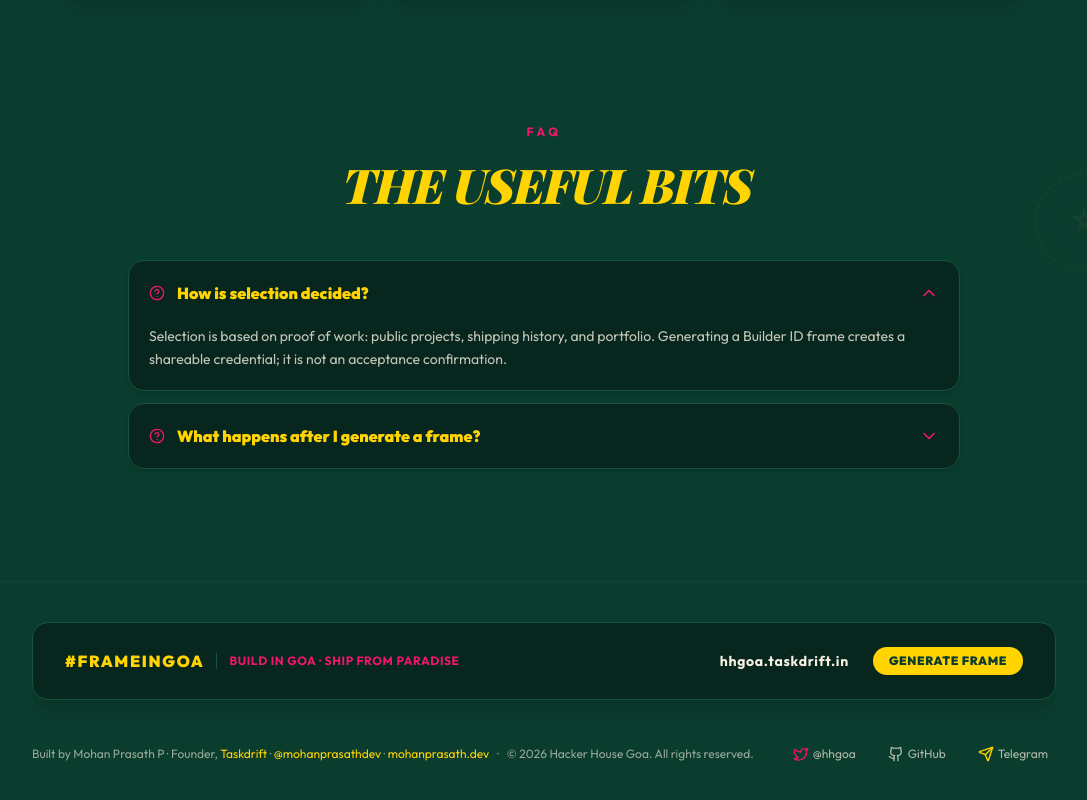
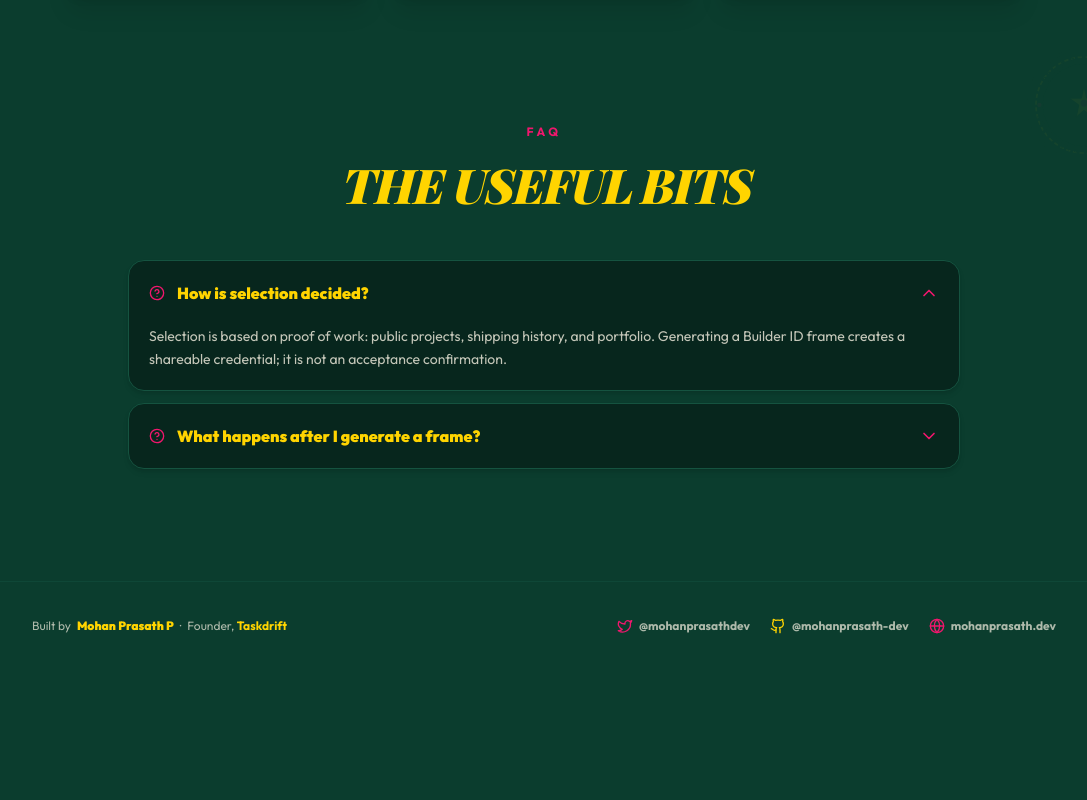
Before and after one commit to mohanprasath-dev/hh-goa-2026-frame, a Next.js app: page / in a window 1280 px wide. Shown: the part 1856-2656 px from the top of the page, without its empty margins (96-1183 px from the left). After the commit the page ends 2526 px from the top, so only its background shows below. Built offline with nearby package versions, Linux system fonts and the light colour scheme; a web font is replaced by a local one.

Commit message:
Update footer

```diff
--- a/app/generate/page.tsx
+++ b/app/generate/page.tsx
@@ -497,20 +497,16 @@ export default function GeneratorPage() {
       </div>
 
       {/* Footer Bar */}
-      <footer className="mt-16 text-center text-xs font-bold text-[#F5F0E1]/50 relative z-10">
-        <p>
-          Hacker House Goa 2026 ·{" "}
-          <a
-            href="https://hhgoa.taskdrift.in"
-            target="_blank"
-            rel="noreferrer"
-            className="text-[#FFD400] hover:text-[#F0176D] hover:underline transition-colors"
-          >
-            hhgoa.taskdrift.in
-          </a>{" "}
-          · #FrameInGoa
-        </p>
-        <p className="mt-3 text-[11px]">Built by Mohan Prasath P · Founder, <a href="https://taskdrift.in" target="_blank" rel="noreferrer" className="text-[#FFD400] hover:underline">Taskdrift</a> · <a href="https://x.com/mohanprasathdev" target="_blank" rel="noreferrer" className="text-[#FFD400] hover:underline">@mohanprasathdev</a> · <a href="https://mohanprasath.dev" target="_blank" rel="noreferrer" className="text-[#FFD400] hover:underline">mohanprasath.dev</a></p>
+      <footer className="mt-16 text-center text-xs font-bold text-[#F5F0E1]/70 relative z-10 py-6 border-t border-[#155340]/40">
+        <div className="flex flex-wrap items-center justify-center gap-3 sm:gap-4 px-4">
+          <span>Built by <strong className="text-[#FFD400]">Mohan Prasath P</strong> · Founder, <a href="https://taskdrift.in" target="_blank" rel="noreferrer" className="text-[#FFD400] hover:underline">Taskdrift</a></span>
+          <span>·</span>
+          <a href="https://x.com/mohanprasathdev" target="_blank" rel="noreferrer" className="text-[#FFD400] hover:text-[#F0176D] hover:underline transition-colors">@mohanprasathdev</a>
+          <span>·</span>
+          <a href="https://github.com/mohanprasath-dev" target="_blank" rel="noreferrer" className="text-[#FFD400] hover:text-[#F0176D] hover:underline transition-colors">@mohanprasath-dev</a>
+          <span>·</span>
+          <a href="https://mohanprasath.dev" target="_blank" rel="noreferrer" className="text-[#FFD400] hover:text-[#F0176D] hover:underline transition-colors">mohanprasath.dev</a>
+        </div>
       </footer>
     </main>
   );
--- a/app/verify/page.tsx
+++ b/app/verify/page.tsx
@@ -120,18 +120,16 @@ export default function VerifyIndexPage() {
         <VerifyContent />
       </Suspense>
 
-      <footer className="pt-8 pb-4 text-center text-xs font-bold text-[#F5F0E1]/50 relative z-10">
-        <p>
-          Hacker House Goa 2026 ·{" "}
-          <Link
-            href="/"
-            className="text-[#FFD400] hover:text-[#F0176D] hover:underline transition-colors"
-          >
-            hhgoa.taskdrift.in
-          </Link>{" "}
-          · Verified Official Portal
-        </p>
-        <p className="mt-3 text-[11px]">Built by Mohan Prasath P · Founder, <a href="https://taskdrift.in" className="text-[#FFD400] hover:underline">Taskdrift</a> · <a href="https://x.com/mohanprasathdev" className="text-[#FFD400] hover:underline">@mohanprasathdev</a> · <a href="https://mohanprasath.dev" className="text-[#FFD400] hover:underline">mohanprasath.dev</a></p>
+      <footer className="mt-16 text-center text-xs font-bold text-[#F5F0E1]/70 relative z-10 py-6 border-t border-[#155340]/40">
+        <div className="flex flex-wrap items-center justify-center gap-3 sm:gap-4 px-4">
+          <span>Built by <strong className="text-[#FFD400]">Mohan Prasath P</strong> · Founder, <a href="https://taskdrift.in" target="_blank" rel="noreferrer" className="text-[#FFD400] hover:underline">Taskdrift</a></span>
+          <span>·</span>
+          <a href="https://x.com/mohanprasathdev" target="_blank" rel="noreferrer" className="text-[#FFD400] hover:text-[#F0176D] hover:underline transition-colors">@mohanprasathdev</a>
+          <span>·</span>
+          <a href="https://github.com/mohanprasath-dev" target="_blank" rel="noreferrer" className="text-[#FFD400] hover:text-[#F0176D] hover:underline transition-colors">@mohanprasath-dev</a>
+          <span>·</span>
+          <a href="https://mohanprasath.dev" target="_blank" rel="noreferrer" className="text-[#FFD400] hover:text-[#F0176D] hover:underline transition-colors">mohanprasath.dev</a>
+        </div>
       </footer>
     </main>
   );
--- a/components/landing/landing-footer.tsx
+++ b/components/landing/landing-footer.tsx
@@ -1,87 +1,55 @@
 import React from "react";
-import Link from "next/link";
-import { Twitter, Github, Disc as Discord, Send, Mail } from "lucide-react";
+import { Twitter, Github, Globe } from "lucide-react";
 
 /**
- * Themed landing page footer — matching brand system tokens.
- * Features hashtag, social intent links, studio credits, and navigation.
+ * Clean studio footer — focused on creator identity & social profiles.
  */
 export function LandingFooter() {
   return (
-    <footer className="px-5 sm:px-8 py-10 mt-12 border-t border-[#155340]/50 relative z-10">
-      <div className="max-w-5xl mx-auto flex flex-col gap-8">
-        {/* Main Footer Banner */}
-        <div className="bg-[#07261D] rounded-2xl border border-[#155340] px-6 sm:px-8 py-6 flex flex-col sm:flex-row items-center justify-between gap-4 shadow-xl">
-          <div className="flex items-center gap-3">
-            <span className="text-hh-yellow text-sm sm:text-base font-extrabold tracking-widest uppercase">
-              #FrameInGoa
-            </span>
-            <span className="w-px h-4 bg-[#155340]" aria-hidden="true" />
-            <span className="text-hh-pink text-xs font-bold tracking-wider uppercase">
-              Build in Goa · Ship from Paradise
-            </span>
+    <footer className="px-5 sm:px-8 py-8 mt-12 border-t border-[#155340]/50 relative z-10">
+      <div className="max-w-5xl mx-auto flex flex-col sm:flex-row items-center justify-between gap-4 text-xs text-hh-cream/70">
+        {/* Creator Info */}
+        <div className="flex flex-wrap items-center justify-center sm:justify-start gap-1.5 font-medium">
+          <span>Built by</span>
+          <span className="font-extrabold text-[#FFD400]">Mohan Prasath P</span>
+          <span>·</span>
+          <span>Founder, <a href="https://taskdrift.in" target="_blank" rel="noreferrer" className="text-[#FFD400] font-bold hover:underline">Taskdrift</a></span>
         </div>
 
-          <div className="flex items-center gap-6">
+        {/* Creator Social Links */}
+        <div className="flex flex-wrap items-center justify-center gap-5">
           <a
-              href="https://hhgoa.taskdrift.in"
+            href="https://x.com/mohanprasathdev"
             target="_blank"
             rel="noreferrer"
-              className="text-hh-cream text-xs sm:text-sm font-bold tracking-wider hover:text-hh-yellow transition-colors"
+            className="hover:text-[#FFD400] transition-colors flex items-center gap-1.5 py-1"
+            aria-label="X Twitter"
           >
-              hhgoa.taskdrift.in
+            <Twitter className="w-4 h-4 text-[#F0176D]" />
+            <span className="font-bold">@mohanprasathdev</span>
           </a>
-            <Link
-              href="/generate"
-              className="px-4 py-1.5 rounded-full bg-hh-yellow text-hh-green font-extrabold text-xs uppercase tracking-wider hover:scale-105 transition-all shadow-sm"
-            >
-              Generate Frame
-            </Link>
-          </div>
-        </div>
 
-        {/* Social Links & Info Grid */}
-        <div className="flex flex-col sm:flex-row items-center justify-between gap-4 text-xs text-hh-cream/60">
-          {/* Studio Credit & Copyright */}
-          <div className="flex items-center gap-2">
-            <span>Built by Mohan Prasath P · Founder, <a href="https://taskdrift.in" target="_blank" rel="noreferrer" className="text-[#FFD400] hover:underline">Taskdrift</a> · <a href="https://x.com/mohanprasathdev" target="_blank" rel="noreferrer" className="text-[#FFD400] hover:underline">@mohanprasathdev</a> · <a href="https://mohanprasath.dev" target="_blank" rel="noreferrer" className="text-[#FFD400] hover:underline">mohanprasath.dev</a></span>
-            <span>·</span>
-            <span>© 2026 Hacker House Goa. All rights reserved.</span>
-          </div>
-
-          {/* Social Icons */}
-          <div className="flex items-center gap-4 text-hh-cream/70">
           <a
-              href="https://x.com/hhgoa"
+            href="https://github.com/mohanprasath-dev"
             target="_blank"
             rel="noreferrer"
-              className="hover:text-hh-yellow transition-colors flex items-center gap-1 min-h-[44px] px-2"
-              aria-label="X Twitter"
+            className="hover:text-[#FFD400] transition-colors flex items-center gap-1.5 py-1"
+            aria-label="GitHub"
           >
-              <Twitter className="w-4 h-4 text-hh-pink" />
-              <span>@hhgoa</span>
+            <Github className="w-4 h-4 text-[#FFD400]" />
+            <span className="font-bold">@mohanprasath-dev</span>
           </a>
+
           <a
-              href="https://github.com"
+            href="https://mohanprasath.dev"
             target="_blank"
             rel="noreferrer"
-              className="hover:text-hh-yellow transition-colors flex items-center gap-1 min-h-[44px] px-2"
-              aria-label="GitHub"
+            className="hover:text-[#FFD400] transition-colors flex items-center gap-1.5 py-1"
+            aria-label="Website"
           >
-              <Github className="w-4 h-4" />
-              <span>GitHub</span>
+            <Globe className="w-4 h-4 text-[#F0176D]" />
+            <span className="font-bold">mohanprasath.dev</span>
           </a>
-            <a
-              href="https://t.me"
-              target="_blank"
-              rel="noreferrer"
-              className="hover:text-hh-yellow transition-colors flex items-center gap-1 min-h-[44px] px-2"
-              aria-label="Telegram"
-            >
-              <Send className="w-4 h-4 text-hh-yellow" />
-              <span>Telegram</span>
-            </a>
-          </div>
         </div>
       </div>
     </footer>
```
Lines whose indentation alone changed are shown as unchanged.
